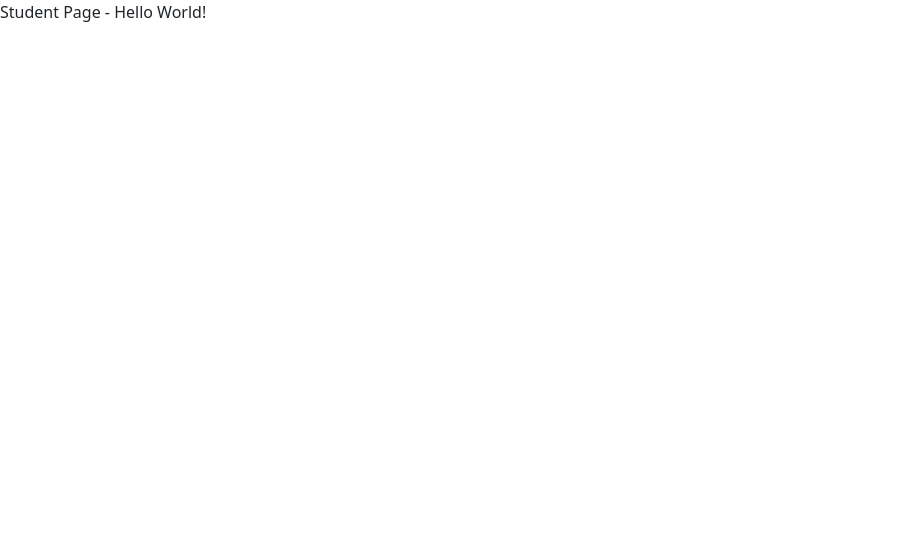
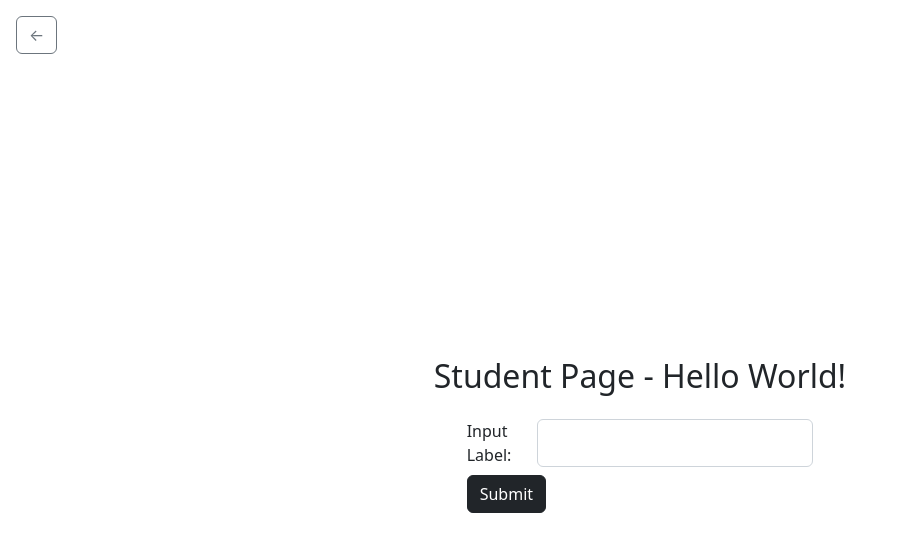
Before and after one commit to Basi10/smart-contract-certificate-distribution, a React (Vite) app in the folder dapp-frontend/: page /student in a window 1280 px wide. Shown: the top 552 px of the page, without its empty margins (0-906 px from the left). Built offline with nearby package versions, Linux system fonts and the light colour scheme.

Commit message:
added student logic to frontend

```diff
--- a/dapp-frontend/src/components/student.tsx
+++ b/dapp-frontend/src/components/student.tsx
@@ -1,6 +1,56 @@
+import React, { useState, ChangeEvent, FormEvent } from 'react';
+import { Link } from 'react-router-dom';
+import 'bootstrap/dist/css/bootstrap.min.css'; // Import Bootstrap styles
+
+interface FormData {
+  inputValue: string;
+}
 
 function Student() {
-    return <div>Student Page - Hello World!</div>;
-    }
+  const [formData, setFormData] = useState<FormData>({
+    inputValue: '',
+  });
+
+  const handleChange = (e: ChangeEvent<HTMLInputElement>) => {
+    setFormData({
+      ...formData,
+      [e.target.name]: e.target.value,
+    });
+  };
+
+  const handleSubmit = (e: FormEvent<HTMLFormElement>) => {
+    e.preventDefault();
+
+    // Send formData to the backend here
+    console.log('Form data submitted:', formData);
+  };
+
+  return (
+    <div className="d-flex flex-column" style={{ minHeight: '100vh' }}>
+      <div className="p-3">
+        <Link to="/" className="btn btn-outline-secondary">&larr; </Link>
+      </div>
+      <div className="flex-grow-1 d-flex flex-column align-items-center justify-content-center">
+        <h2 className="mb-4">Student Page - Hello World!</h2>
+        <form onSubmit={handleSubmit} className="d-flex flex-column align-items-start">
+          <div className="form-group d-flex">
+            <label htmlFor="inputValue" className="mr-2">Input Label:</label>
+            <input
+              type="text"
+              className="form-control"
+              id="inputValue"
+              name="inputValue"
+              value={formData.inputValue}
+              onChange={handleChange}
+            />
+          </div>
+          <div className="form-group ml-auto mt-2">
+            <button type="submit" className="btn btn-dark">Submit</button>
+          </div>
+        </form>
+      </div>
+    </div>
+  );
+}
 
 export default Student;
```
